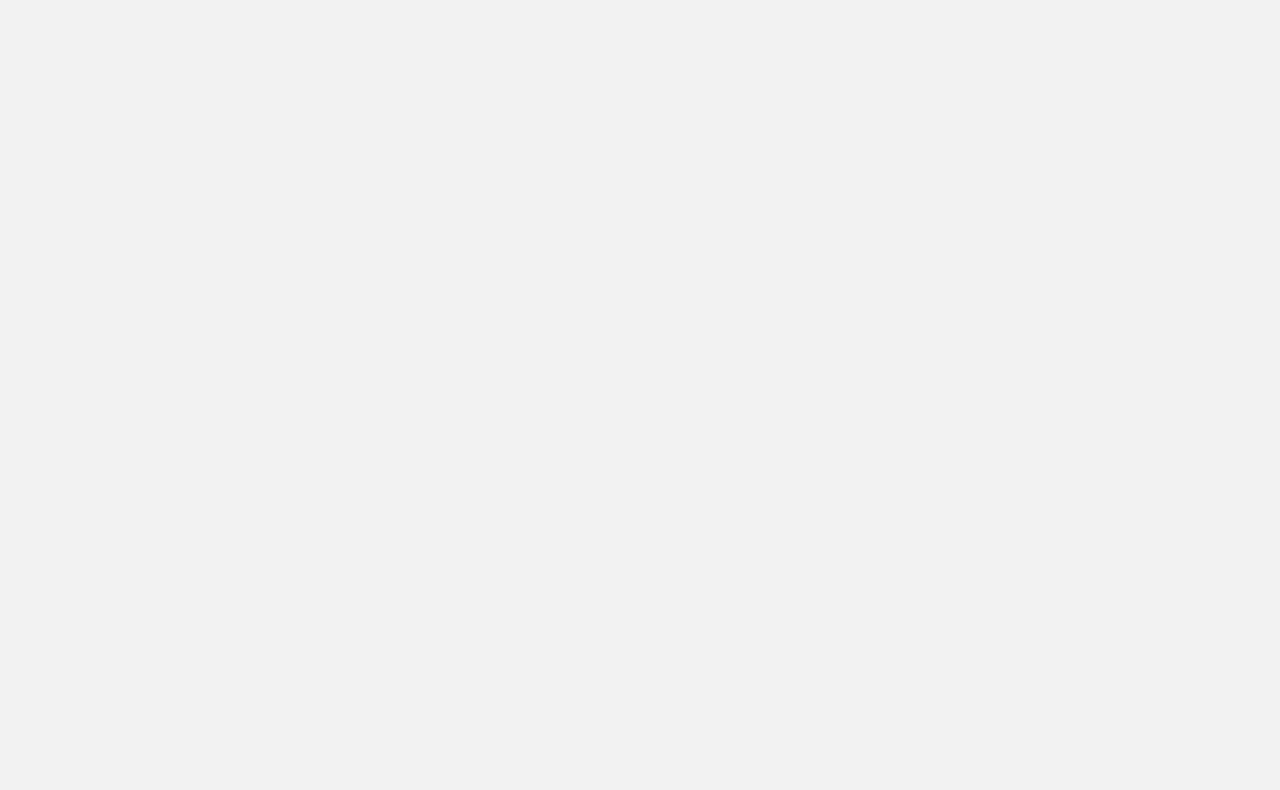
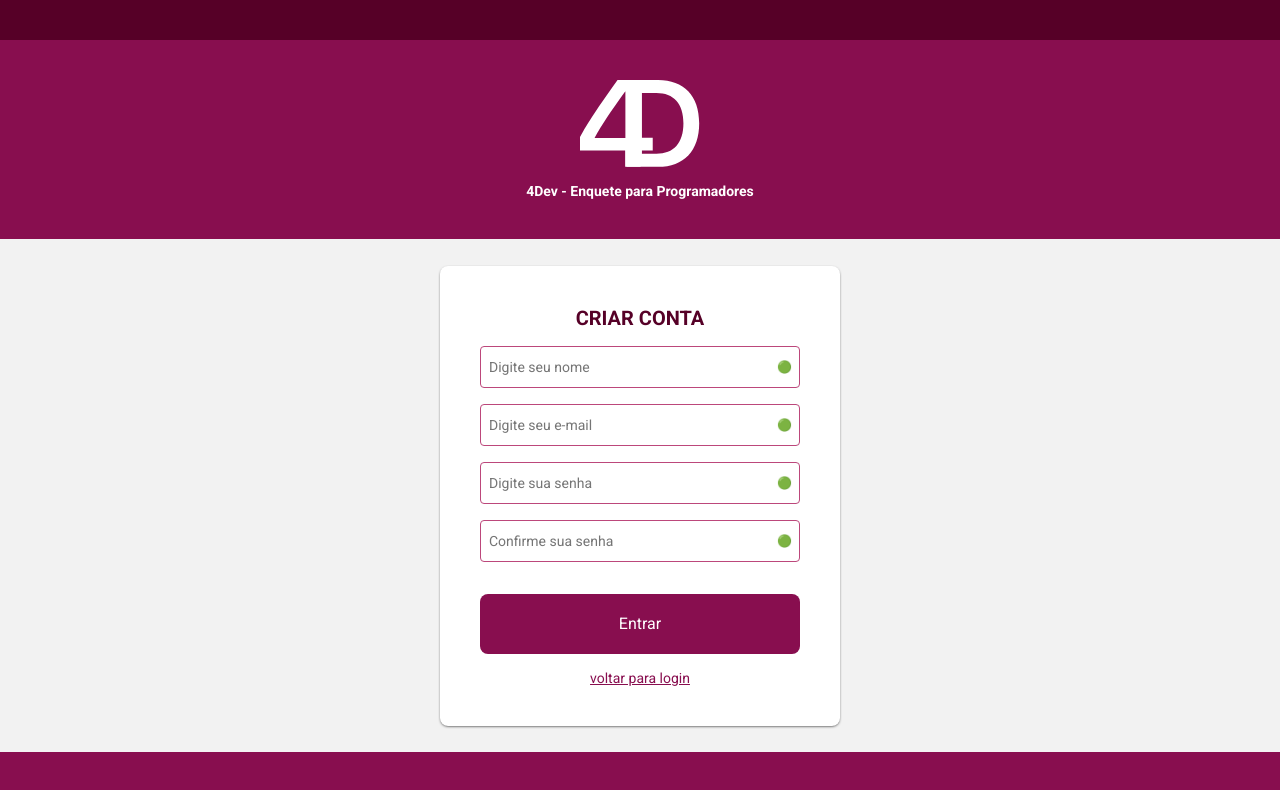
Before and after one commit to JulioOLV/clean-react, a React app: page /signup in a window 1280 px wide. Shown: the top 790 px of the page. Built offline with nearby package versions, Linux system fonts and the light colour scheme.

Commit message:
feat: implement SignUp page with form and styles

```diff
--- a/src/presentation/components/router/router.tsx
+++ b/src/presentation/components/router/router.tsx
@@ -1,3 +1,4 @@
+import { SignUp } from '@/presentation/pages'
 import React from 'react'
 import { BrowserRouter, Switch, Route } from 'react-router-dom'
 
@@ -10,6 +11,7 @@
     <BrowserRouter>
       <Switch>
         <Route path="/login" exact component={makeLogin} />
+        <Route path="/signup" exact component={SignUp} />
       </Switch>
     </BrowserRouter>
   )
--- a/src/presentation/pages/index.tsx
+++ b/src/presentation/pages/index.tsx
@@ -1 +1,2 @@
 export { default as Login } from './login/login'
+export { default as SignUp } from './signup/signup'
--- /dev/null
+++ b/src/presentation/pages/signup/signup-styles.scss
@@ -0,0 +1,52 @@
+@import "../../styles/colors.scss";
+
+.signup {
+  display: flex;
+  flex-direction: column;
+  height: 100vh;
+  justify-content: space-between;
+
+  .form {
+    display: flex;
+    flex-direction: column;
+    width: 400px;
+    background-color: $white;
+    padding: 40px;
+    border-radius: 8px;
+    align-self: center;
+    box-shadow: 0px 1px 3px -1px $black;
+
+    h2 {
+      color: $primaryDark;
+      text-align: center;
+      font-size: 20px;
+      text-transform: uppercase;
+    }
+
+    .submit {
+      margin-top: 32px;
+
+      &:disabled {
+        background-color: $disabledBackground;
+        color: $disabledColor;
+        cursor: initial;
+
+        &:hover {
+          opacity: 1;
+        }
+      }
+    }
+
+    .link {
+      text-align: center;
+      color: $primary;
+      text-transform: lowercase;
+      margin-top: 16px;
+
+      &:hover {
+        text-decoration: underline;
+        cursor: pointer;
+      }
+    }
+  }
+}
--- /dev/null
+++ b/src/presentation/pages/signup/signup.tsx
@@ -0,0 +1,31 @@
+import React from 'react'
+import Styles from './signup-styles.scss'
+import { Footer, Input, LoginHeader, FormStatus } from '@/presentation/components'
+import Context from '@/presentation/context/form/form-context'
+import { Link } from 'react-router-dom'
+
+const SignUp: React.FC = () => {
+  return (
+    <div className={Styles.signup}>
+      <LoginHeader />
+      <Context.Provider value={{ state: {} }}>
+        {/* eslint-disable-next-line @typescript-eslint/no-misused-promises */}
+        <form className={Styles.form}>
+          <h2>Criar Conta</h2>
+          <Input type="text" name="name" placeholder="Digite seu nome" />
+          <Input type="email" name="email" placeholder="Digite seu e-mail" />
+          <Input type="password" name="password" placeholder="Digite sua senha" />
+          <Input type="password" name="passwordConfirmation" placeholder="Confirme sua senha" />
+          <button className={Styles.submit} type="submit">Entrar</button>
+          <Link to="/login" className={Styles.link}>
+            Voltar para Login
+          </Link>
+          <FormStatus />
+        </form>
+      </Context.Provider>
+      <Footer />
+    </div>
+  )
+}
+
+export default SignUp
--- a/src/presentation/styles/global.scss
+++ b/src/presentation/styles/global.scss
@@ -13,7 +13,8 @@
 }
 
 input[type="password"],
-input[type="email"]{
+input[type="email"],
+input[type="text"] {
   border: 1px solid $primaryLight;
   line-height: 40px;
   border-radius: 4px;
```
